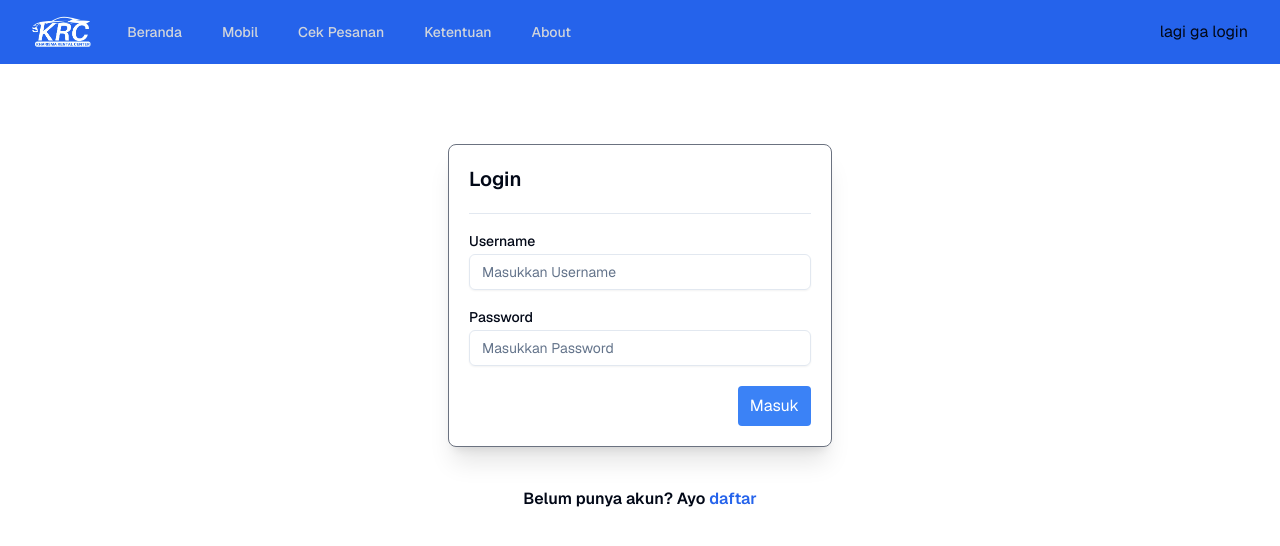
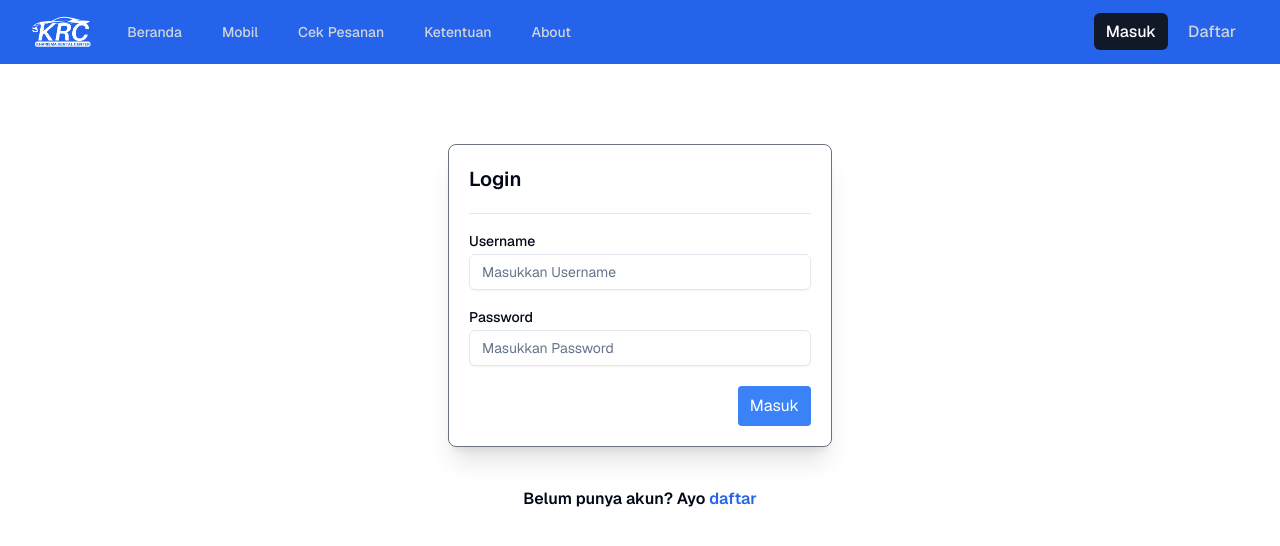
Before and after one commit to niemoo/kharisma-rental-center-app, a Next.js app: page /login in a window 1280 px wide. Shown: the top 546 px of the page. Built offline with nearby package versions, Linux system fonts and the light colour scheme.

Commit message:
feat: add post order

```diff
--- a/package.json
+++ b/package.json
@@ -19,7 +19,6 @@
     "@radix-ui/react-slot": "^1.0.2",
     "class-variance-authority": "^0.7.0",
     "clsx": "^2.1.1",
-    "cookies-next": "^4.2.1",
     "date-fns": "^3.6.0",
     "geist": "^1.3.0",
     "jwt-decode": "^4.0.0",
--- /dev/null
+++ b/src/app/invoice/page.tsx
@@ -0,0 +1,7 @@
+export default function Invoice() {
+  return (
+    <div>
+      <p>halaman invoice</p>
+    </div>
+  );
+}
--- a/src/app/login/page.tsx
+++ b/src/app/login/page.tsx
@@ -34,6 +34,7 @@ export default function Login() {
 
       setIsLogin(true);
       localStorage.setItem('isLogin', JSON.stringify(true));
+      localStorage.setItem('userId', data.data.user.id);
       localStorage.setItem('accessToken', data.data.accessToken);
       localStorage.setItem('refreshToken', data.data.refreshToken);
       router.push('/');
--- a/src/app/pemesanan/page.tsx
+++ b/src/app/pemesanan/page.tsx
@@ -24,17 +24,33 @@ export default function Pemesanan() {
   const jamAkhirRef = useRef<HTMLInputElement>(null);
   const tempatAmbilRef = useRef<HTMLInputElement>(null);
 
-  const submitForm = (event: React.FormEvent<HTMLFormElement>) => {
+  const submitForm = async (event: React.FormEvent<HTMLFormElement>) => {
     event.preventDefault();
-    localStorage.setItem('Nama', namaRef.current?.value ?? '');
-    localStorage.setItem('Alamat', alamatRef.current?.value ?? '');
-    localStorage.setItem('Instagram', instagramRef.current?.value ?? '');
-    localStorage.setItem('Tujuan Sewa', tujuanSewaRef.current?.value ?? '');
-    localStorage.setItem('Rute', ruteRef.current?.value ?? '');
-    localStorage.setItem('Jaminan', jaminanRef.current?.value ?? '');
-    localStorage.setItem('Jam Mulai', jamMulaiRef.current?.value ?? '');
-    localStorage.setItem('Jam Akhir', jamAkhirRef.current?.value ?? '');
-    localStorage.setItem('Tempat Ambil', isInKantor ? 'Kantor KRC' : tempatAmbilRef.current?.value ?? '');
+    const res = await fetch('http://localhost:3001/order', {
+      method: 'POST',
+      headers: { 'Content-Type': 'application/json' },
+      body: JSON.stringify({
+        user_id: localStorage.getItem('userId'),
+        car_id: localStorage.getItem('selectedCarId'),
+        alamat: alamatRef.current?.value,
+        instagram: instagramRef.current?.value,
+        tujuan_sewa: tujuanSewaRef.current?.value,
+        rute_perjalanan: ruteRef.current?.value,
+        jaminan: jaminanRef.current?.value,
+        jam_mulai_sewa: jamMulaiRef.current?.value,
+        jam_akhir_sewa: jamAkhirRef.current?.value,
+        tempat_ambil: tempatAmbilRef.current?.value,
+      }),
+    });
+
+    if (!res.ok) {
+      const errorData = await res.json(); // Mengonversi responsenya menjadi objek JSON
+      throw new Error(errorData?.message || 'Registration failed');
+    }
+
+    const data = await res.json();
+
+    router.push('/invoice');
   };
 
   return (
--- a/src/components/Navbar/index.tsx
+++ b/src/components/Navbar/index.tsx
@@ -98,7 +98,24 @@ export default function Example() {
                   </Menu>
                 </div>
               ) : (
-                <p>lagi ga login</p>
+                <div className="md:flex gap-2 md:block hidden">
+                  <button>
+                    <Link
+                      href="/login"
+                      className={currentPath == '/login' ? 'bg-gray-900 text-white rounded-md px-3 py-2 text-base font-medium' : 'text-gray-300 hover:bg-gray-700 hover:text-white rounded-md px-3 py-2 text-base font-medium'}
+                    >
+                      Masuk
+                    </Link>
+                  </button>
+                  <button>
+                    <Link
+                      href="/register"
+                      className={currentPath == '/register' ? 'bg-gray-900 text-white rounded-md px-3 py-2 text-base font-medium' : 'text-gray-300 hover:bg-gray-700 hover:text-white rounded-md px-3 py-2 text-base font-medium'}
+                    >
+                      Daftar
+                    </Link>
+                  </button>
+                </div>
               )}
             </div>
           </div>
```
Also changed, not shown: src/app/context/user.tsx (+11 -1 lines), 1 other file (tests, documents, lock files or other folders).
